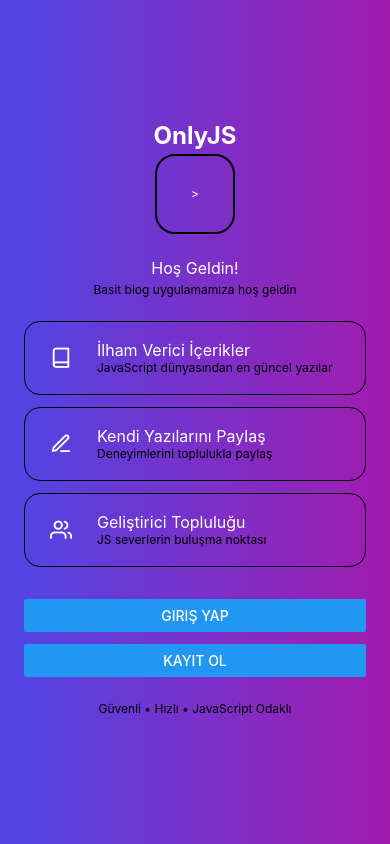
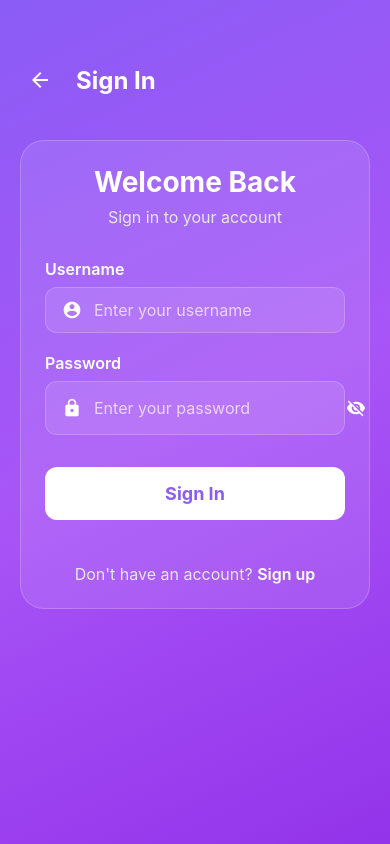
Before and after one commit to seferogluemre/blog-mobile-app, a React Native app in the folder mobile/: screen /Login in a window 390 px wide. Built offline with nearby package versions, Linux system fonts and the light colour scheme.

Commit message:
Add LoginScreen component for user authentication; update App navigation to include login screen; add Expo vector icons dependency

```diff
--- a/mobile/App.tsx
+++ b/mobile/App.tsx
@@ -1,3 +1,4 @@
+import LoginScreen from "@/screens/auth/LoginScreen";
 import RegisterScreen from "@/screens/auth/RegisterScreen";
 import WelcomeScreen from "@/screens/welcome/WelcomeScreen";
 import { NavigationContainer } from "@react-navigation/native";
@@ -11,7 +12,7 @@ export default function App() {
     <NavigationContainer>
       <Stack.Navigator initialRouteName="Welcome" screenOptions={{ headerShown: false }}>
         <Stack.Screen name="Welcome" component={WelcomeScreen} />
-        {/* <Stack.Screen name="Login" component={LoginScreen} /> */}
+        <Stack.Screen name="Login" component={LoginScreen} />
         <Stack.Screen name="Register" component={RegisterScreen} />
       </Stack.Navigator>
     </NavigationContainer>
--- a/mobile/package.json
+++ b/mobile/package.json
@@ -10,6 +10,7 @@
     "postinstall": "npx tailwindcss init"
   },
   "dependencies": {
+    "@expo/vector-icons": "^14.1.0",
     "@hookform/resolvers": "^5.1.1",
     "@radix-ui/react-select": "^2.2.5",
     "@radix-ui/react-slot": "^1.2.3",
--- a/mobile/src/screens/auth/LoginScreen.tsx
+++ b/mobile/src/screens/auth/LoginScreen.tsx
@@ -0,0 +1,232 @@
+import { MaterialIcons } from '@expo/vector-icons';
+import { useNavigation } from '@react-navigation/native';
+import { LinearGradient } from 'expo-linear-gradient';
+import React, { useState } from 'react';
+import {
+    Alert,
+    ScrollView,
+    StyleSheet,
+    Text,
+    TextInput,
+    TouchableOpacity,
+    View,
+} from 'react-native';
+
+export default function LoginScreen() {
+  const navigation = useNavigation();
+  const [formData, setFormData] = useState({
+    username: '',
+    password: '',
+  });
+  const [showPassword, setShowPassword] = useState(false);
+
+  const handleInputChange = (field: string, value: string) => {
+    setFormData(prev => ({ ...prev, [field]: value }));
+  };
+
+  const handleLogin = () => {
+    if (!formData.username || !formData.password) {
+      Alert.alert('Error', 'Please fill in all fields');
+      return;
+    }
+    // Backend API call yapılacak
+    console.log('Login data:', formData);
+  };
+
+  return (
+    <LinearGradient
+      colors={['#8B5CF6', '#A855F7', '#9333EA']}
+      start={{ x: 0, y: 0 }}
+      end={{ x: 1, y: 1 }}
+      style={styles.container}
+    >
+      <ScrollView
+        contentContainerStyle={styles.scrollContainer}
+        showsVerticalScrollIndicator={false}
+      >
+        {/* Header */}
+        <View style={styles.header}>
+          <TouchableOpacity
+            style={styles.backButton}
+            onPress={() => navigation.goBack()}
+          >
+            <MaterialIcons name="arrow-back" size={24} color="#fff" />
+          </TouchableOpacity>
+          <Text style={styles.headerTitle}>Sign In</Text>
+        </View>
+
+        {/* Main Card */}
+        <View style={styles.card}>
+          <View style={styles.cardHeader}>
+            <Text style={styles.cardTitle}>Welcome Back</Text>
+            <Text style={styles.cardSubtitle}>Sign in to your account</Text>
+          </View>
+
+          {/* Form */}
+          <View style={styles.form}>
+            {/* Username */}
+            <View style={styles.inputGroup}>
+              <Text style={styles.label}>Username</Text>
+              <View style={styles.inputContainer}>
+                <MaterialIcons name="account-circle" size={20} color="#fff" style={styles.inputIcon} />
+                <TextInput
+                  style={styles.input}
+                  placeholder="Enter your username"
+                  placeholderTextColor="rgba(255, 255, 255, 0.7)"
+                  value={formData.username}
+                  onChangeText={(value) => handleInputChange('username', value)}
+                />
+              </View>
+            </View>
+
+            {/* Password */}
+            <View style={styles.inputGroup}>
+              <Text style={styles.label}>Password</Text>
+              <View style={styles.inputContainer}>
+                <MaterialIcons name="lock" size={20} color="#fff" style={styles.inputIcon} />
+                <TextInput
+                  style={styles.input}
+                  placeholder="Enter your password"
+                  placeholderTextColor="rgba(255, 255, 255, 0.7)"
+                  secureTextEntry={!showPassword}
+                  value={formData.password}
+                  onChangeText={(value) => handleInputChange('password', value)}
+                />
+                <TouchableOpacity
+                  style={styles.eyeIcon}
+                  onPress={() => setShowPassword(!showPassword)}
+                >
+                  <MaterialIcons
+                    name={showPassword ? 'visibility' : 'visibility-off'}
+                    size={20}
+                    color="#fff"
+                  />
+                </TouchableOpacity>
+              </View>
+            </View>
+
+            {/* Login Button */}
+            <TouchableOpacity style={styles.loginButton} onPress={handleLogin}>
+              <Text style={styles.loginButtonText}>Sign In</Text>
+            </TouchableOpacity>
+
+            {/* Sign Up Link */}
+            <View style={styles.signUpContainer}>
+              <Text style={styles.signUpText}>Don't have an account? </Text>
+              <TouchableOpacity onPress={() => navigation.navigate('Register' as never)}>
+                <Text style={styles.signUpLink}>Sign up</Text>
+              </TouchableOpacity>
+            </View>
+          </View>
+        </View>
+      </ScrollView>
+    </LinearGradient>
+  );
+}
+
+const styles = StyleSheet.create({
+  container: {
+    flex: 1,
+  },
+  scrollContainer: {
+    flexGrow: 1,
+    paddingHorizontal: 20,
+    paddingTop: 60,
+    paddingBottom: 40,
+  },
+  header: {
+    flexDirection: 'row',
+    alignItems: 'center',
+    marginBottom: 40,
+  },
+  backButton: {
+    padding: 8,
+  },
+  headerTitle: {
+    fontSize: 24,
+    fontWeight: 'bold',
+    color: '#fff',
+    marginLeft: 16,
+  },
+  card: {
+    backgroundColor: 'rgba(255, 255, 255, 0.1)',
+    borderRadius: 24,
+    padding: 24,
+    borderWidth: 1,
+    borderColor: 'rgba(255, 255, 255, 0.2)',
+  },
+  cardHeader: {
+    alignItems: 'center',
+    marginBottom: 32,
+  },
+  cardTitle: {
+    fontSize: 28,
+    fontWeight: 'bold',
+    color: '#fff',
+    marginBottom: 8,
+  },
+  cardSubtitle: {
+    fontSize: 16,
+    color: '#E5E7EB',
+    textAlign: 'center',
+  },
+  form: {
+    gap: 20,
+  },
+  inputGroup: {
+    gap: 8,
+  },
+  label: {
+    fontSize: 16,
+    fontWeight: '600',
+    color: '#fff',
+  },
+  inputContainer: {
+    flexDirection: 'row',
+    alignItems: 'center',
+    backgroundColor: 'rgba(255, 255, 255, 0.1)',
+    borderRadius: 12,
+    borderWidth: 1,
+    borderColor: 'rgba(255, 255, 255, 0.2)',
+    paddingHorizontal: 16,
+    paddingVertical: 12,
+  },
+  inputIcon: {
+    marginRight: 12,
+  },
+  input: {
+    flex: 1,
+    fontSize: 16,
+    color: '#fff',
+  },
+  eyeIcon: {
+    padding: 4,
+  },
+  loginButton: {
+    backgroundColor: '#fff',
+    borderRadius: 12,
+    paddingVertical: 16,
+    alignItems: 'center',
+    marginTop: 12,
+  },
+  loginButtonText: {
+    fontSize: 18,
+    fontWeight: 'bold',
+    color: '#8B5CF6',
+  },
+  signUpContainer: {
+    flexDirection: 'row',
+    justifyContent: 'center',
+    alignItems: 'center',
+    marginTop: 24,
+  },
+  signUpText: {
+    fontSize: 16,
+    color: '#E5E7EB',
+  },
+  signUpLink: {
+    fontSize: 16,
+    fontWeight: '600',
+    color: '#fff',
+  },
+});
--- a/mobile/src/screens/auth/RegisterScreen.tsx
+++ b/mobile/src/screens/auth/RegisterScreen.tsx
@@ -1,3 +1,4 @@
+import { MaterialIcons } from '@expo/vector-icons';
 import { useNavigation } from '@react-navigation/native';
 import { LinearGradient } from 'expo-linear-gradient';
 import React, { useState } from 'react';
@@ -10,7 +11,6 @@ import {
   TouchableOpacity,
   View,
 } from 'react-native';
-import Icon from 'react-native-vector-icons/MaterialIcons';
 
 export default function RegisterScreen() {
   const navigation = useNavigation();
@@ -24,9 +24,9 @@ export default function RegisterScreen() {
   const [showRoleDropdown, setShowRoleDropdown] = useState(false);
 
   const roles = [
-    { label: 'Admin', value: 'admin' },
-    { label: 'Author', value: 'author' },
-    { label: 'Reader', value: 'reader' },
+    { label: 'Admin', value: 'admin', icon: 'security' },
+    { label: 'Author', value: 'author', icon: 'edit' },
+    { label: 'Reader', value: 'reader', icon: 'person' },
   ];
 
   const handleInputChange = (field: string, value: string) => {
@@ -59,7 +59,7 @@ export default function RegisterScreen() {
             style={styles.backButton}
             onPress={() => navigation.goBack()}
           >
-            <Icon name="arrow-back" size={24} color="#fff" />
+            <MaterialIcons name="arrow-back" size={24} color="#fff" />
           </TouchableOpacity>
           <Text style={styles.headerTitle}>Create Account</Text>
         </View>
@@ -77,11 +77,11 @@ export default function RegisterScreen() {
             <View style={styles.inputGroup}>
               <Text style={styles.label}>Full Name</Text>
               <View style={styles.inputContainer}>
-                <Icon name="person" size={20} color="#9CA3AF" style={styles.inputIcon} />
+                <MaterialIcons name="person" size={20} color="#fff" style={styles.inputIcon} />
                 <TextInput
                   style={styles.input}
                   placeholder="Enter your full name"
-                  placeholderTextColor="#9CA3AF"
+                  placeholderTextColor="rgba(255, 255, 255, 0.7)"
                   value={formData.fullName}
                   onChangeText={(value) => handleInputChange('fullName', value)}
                 />
@@ -92,11 +92,11 @@ export default function RegisterScreen() {
             <View style={styles.inputGroup}>
               <Text style={styles.label}>Username</Text>
               <View style={styles.inputContainer}>
-                <Icon name="account-circle" size={20} color="#9CA3AF" style={styles.inputIcon} />
+                <MaterialIcons name="account-circle" size={20} color="#fff" style={styles.inputIcon} />
                 <TextInput
                   style={styles.input}
                   placeholder="Choose a username"
-                  placeholderTextColor="#9CA3AF"
+                  placeholderTextColor="rgba(255, 255, 255, 0.7)"
                   value={formData.username}
                   onChangeText={(value) => handleInputChange('username', value)}
                 />
@@ -107,11 +107,11 @@ export default function RegisterScreen() {
             <View style={styles.inputGroup}>
               <Text style={styles.label}>Password</Text>
               <View style={styles.inputContainer}>
-                <Icon name="lock" size={20} color="#9CA3AF" style={styles.inputIcon} />
+                <MaterialIcons name="lock" size={20} color="#fff" style={styles.inputIcon} />
                 <TextInput
                   style={styles.input}
                   placeholder="Create a password"
-                  placeholderTextColor="#9CA3AF"
+                  placeholderTextColor="rgba(255, 255, 255, 0.7)"
                   secureTextEntry={!showPassword}
                   value={formData.password}
                   onChangeText={(value) => handleInputChange('password', value)}
@@ -120,10 +120,10 @@ export default function RegisterScreen() {
                   style={styles.eyeIcon}
                   onPress={() => setShowPassword(!showPassword)}
                 >
-                  <Icon
+                  <MaterialIcons
                     name={showPassword ? 'visibility' : 'visibility-off'}
                     size={20}
-                    color="#9CA3AF"
+                    color="#fff"
                   />
                 </TouchableOpacity>
               </View>
@@ -136,13 +136,27 @@ export default function RegisterScreen() {
                 style={styles.selectContainer}
                 onPress={() => setShowRoleDropdown(!showRoleDropdown)}
               >
-                <Text style={[styles.selectText, formData.role ? styles.selectedText : {}]}>
-                  {formData.role ? roles.find(r => r.value === formData.role)?.label : 'Select your role'}
+                <View style={styles.selectContent}>
+                  {formData.role ? (
+                    <View style={styles.selectedRole}>
+                      <MaterialIcons
+                        name={roles.find(r => r.value === formData.role)?.icon as any}
+                        size={18}
+                        color="#fff"
+                        style={styles.selectedIcon}
+                      />
+                      <Text style={styles.selectedText}>
+                        {roles.find(r => r.value === formData.role)?.label}
                       </Text>
-                <Icon
+                    </View>
+                  ) : (
+                    <Text style={styles.selectText}>Select your role</Text>
+                  )}
+                </View>
+                <MaterialIcons
                   name={showRoleDropdown ? 'keyboard-arrow-up' : 'keyboard-arrow-down'}
                   size={24}
-                  color="#9CA3AF"
+                  color="#fff"
                 />
               </TouchableOpacity>
 
@@ -157,6 +171,7 @@ export default function RegisterScreen() {
                         setShowRoleDropdown(false);
                       }}
                     >
+                      <MaterialIcons name={role.icon as any} size={18} color="#fff" style={styles.dropdownIcon} />
                       <Text style={styles.dropdownText}>{role.label}</Text>
                     </TouchableOpacity>
                   ))}
@@ -272,11 +287,22 @@ const styles = StyleSheet.create({
     paddingHorizontal: 16,
     paddingVertical: 14,
   },
+  selectContent: {
+    flex: 1,
+  },
+  selectedRole: {
+    flexDirection: 'row',
+    alignItems: 'center',
+  },
+  selectedIcon: {
+    marginRight: 8,
+  },
   selectText: {
     fontSize: 16,
-    color: '#9CA3AF',
+    color: 'rgba(255, 255, 255, 0.7)',
   },
   selectedText: {
+    fontSize: 16,
     color: '#fff',
   },
   dropdown: {
@@ -287,10 +313,15 @@ const styles = StyleSheet.create({
     marginTop: 4,
   },
   dropdownItem: {
+    flexDirection: 'row',
+    alignItems: 'center',
     paddingHorizontal: 16,
     paddingVertical: 12,
     borderBottomWidth: 1,
     borderBottomColor: 'rgba(255, 255, 255, 0.1)',
+  },
+  dropdownIcon: {
+    marginRight: 12,
   },
   dropdownText: {
     fontSize: 16,
--- a/mobile/src/screens/welcome/WelcomeScreen.tsx
+++ b/mobile/src/screens/welcome/WelcomeScreen.tsx
@@ -1,7 +1,7 @@
 import { useNavigation } from "@react-navigation/native";
 import { LinearGradient } from "expo-linear-gradient";
 import React from "react";
-import { Button, ScrollView, Text, View } from "react-native";
+import { Button, ScrollView, StyleSheet, Text, View } from "react-native";
 import { FeatureCard } from "./components/FeatureCard";
 
 export default function WelcomeScreen() {
@@ -12,24 +12,26 @@ export default function WelcomeScreen() {
       colors={["#4f46e5", "#a21caf"]}
       start={{ x: 0, y: 0 }}
       end={{ x: 1, y: 0 }}
-      style={{ flex: 1 }}
+      style={styles.container}
     >
-      <ScrollView contentContainerStyle={{ flexGrow: 1, justifyContent: "center" }}>
-        <View style={{ alignItems: "center", paddingHorizontal: 24 }}>
+      <ScrollView contentContainerStyle={styles.scrollContainer}>
+        <View style={styles.contentContainer}>
           {/* Başlık */}
-          <Text style={{ fontSize: 24, fontWeight: "bold", color: "white", marginTop: 8, marginBottom: 4 }}>OnlyJS</Text>
+          <Text style={styles.title}>OnlyJS</Text>
+
           {/* Logo */}
-          <View style={{ width: 80, height: 80, borderRadius: 20, backgroundColor: "white/10", borderWidth: 2, borderColor: "white/20", alignItems: "center", justifyContent: "center", marginBottom: 24 }}>
-            {/* Buraya SVG veya icon ekleyebilirsin */}
-            <Text style={{ fontSize: 12, color: "white" }}>{">"}</Text>
+          <View style={styles.logoContainer}>
+            <Text style={styles.logoText}>{">"}</Text>
           </View>
+
           {/* Hoşgeldin */}
-          <Text style={{ fontSize: 16, fontWeight: "semibold", color: "white", marginBottom: 4 }}>Hoş Geldin!</Text>
-          <Text style={{ fontSize: 12, color: "white/80", marginBottom: 24, textAlign: "center" }}>
+          <Text style={styles.welcomeTitle}>Hoş Geldin!</Text>
+          <Text style={styles.welcomeSubtitle}>
             Basit blog uygulamamıza hoş geldin
           </Text>
+
           {/* Kartlar */}
-          <View style={{ width: "100%", gap: 12, marginBottom: 32 }}>
+          <View style={styles.cardsContainer}>
             <FeatureCard
               icon="book"
               title="İlham Verici İçerikler"
@@ -46,13 +48,15 @@ export default function WelcomeScreen() {
               description="JS severlerin buluşma noktası"
             />
           </View>
+
           {/* Butonlar */}
-          <View style={{ width: "100%", gap: 12, marginBottom: 24 }}>
+          <View style={styles.buttonsContainer}>
             <Button title="Giriş Yap" onPress={() => navigation.navigate("Login" as never)} />
             <Button title="Kayıt Ol" onPress={() => navigation.navigate("Register" as never)} />
           </View>
+
           {/* Alt bilgi */}
-          <Text style={{ fontSize: 12, color: "white/60", marginBottom: 16 }}>
+          <Text style={styles.footerText}>
             Güvenli • Hızlı • JavaScript Odaklı
           </Text>
         </View>
@@ -60,3 +64,66 @@ export default function WelcomeScreen() {
     </LinearGradient>
   );
 }
+
+const styles = StyleSheet.create({
+  container: {
+    flex: 1,
+  },
+  scrollContainer: {
+    flexGrow: 1,
+    justifyContent: "center",
+  },
+  contentContainer: {
+    alignItems: "center",
+    paddingHorizontal: 24,
+  },
+  title: {
+    fontSize: 24,
+    fontWeight: "bold",
+    color: "white",
+    marginTop: 8,
+    marginBottom: 4,
+  },
+  logoContainer: {
+    width: 80,
+    height: 80,
+    borderRadius: 20,
+    backgroundColor: "rgba(255, 255, 255, 0.1)",
+    borderWidth: 2,
+    borderColor: "rgba(255, 255, 255, 0.2)",
+    alignItems: "center",
+    justifyContent: "center",
+    marginBottom: 24,
+  },
+  logoText: {
+    fontSize: 12,
+    color: "white",
+  },
+  welcomeTitle: {
+    fontSize: 16,
+    fontWeight: "600",
+    color: "white",
+    marginBottom: 4,
+  },
+  welcomeSubtitle: {
+    fontSize: 12,
+    color: "rgba(255, 255, 255, 0.8)",
+    marginBottom: 24,
+    textAlign: "center",
+  },
+  cardsContainer: {
+    width: "100%",
+    gap: 12,
+    marginBottom: 32,
+  },
+  buttonsContainer: {
+    width: "100%",
+    gap: 12,
+    marginBottom: 24,
+  },
+  footerText: {
+    fontSize: 12,
+    color: "rgba(255, 255, 255, 0.6)",
+    marginBottom: 16,
+  },
+});
--- a/mobile/src/screens/welcome/components/FeatureCard.tsx
+++ b/mobile/src/screens/welcome/components/FeatureCard.tsx
@@ -1,6 +1,6 @@
+import { Feather } from "@expo/vector-icons";
 import React from "react";
-import { Text, View } from "react-native";
-import Icon from "react-native-vector-icons/Feather";
+import { StyleSheet, Text, View } from "react-native";
 
 interface FeatureCardProps {
   icon: string;
@@ -9,13 +9,46 @@ interface FeatureCardProps {
 }
 
 export const FeatureCard: React.FC<FeatureCardProps> = ({ icon, title, description }) => (
-  <View style={{ flexDirection: "row", alignItems: "center", backgroundColor: "white/10", borderRadius: 16, padding: 16, borderWidth: 1, borderColor: "white/20" }}>
-    <View style={{ width: 40, height: 40, borderRadius: 8, backgroundColor: "white/20", alignItems: "center", justifyContent: "center", marginRight: 16 }}>
-      <Icon name={icon} size={22} color="#fff" />
+  <View style={styles.container}>
+    <View style={styles.iconContainer}>
+      <Feather name={icon as any} size={22} color="#fff" />
     </View>
-    <View style={{ flex: 1 }}>
-      <Text style={{ fontSize: 16, fontWeight: "semibold", color: "white" }}>{title}</Text>
-      <Text style={{ fontSize: 12, color: "white/70" }}>{description}</Text>
+    <View style={styles.textContainer}>
+      <Text style={styles.title}>{title}</Text>
+      <Text style={styles.description}>{description}</Text>
     </View>
   </View>
 );
+
+const styles = StyleSheet.create({
+  container: {
+    flexDirection: "row",
+    alignItems: "center",
+    backgroundColor: "rgba(255, 255, 255, 0.1)",
+    borderRadius: 16,
+    padding: 16,
+    borderWidth: 1,
+    borderColor: "rgba(255, 255, 255, 0.2)",
+  },
+  iconContainer: {
+    width: 40,
+    height: 40,
+    borderRadius: 8,
+    backgroundColor: "rgba(255, 255, 255, 0.25)",
+    alignItems: "center",
+    justifyContent: "center",
+    marginRight: 16,
+  },
+  textContainer: {
+    flex: 1,
+  },
+  title: {
+    fontSize: 16,
+    fontWeight: "600",
+    color: "white",
+  },
+  description: {
+    fontSize: 12,
+    color: "rgba(255, 255, 255, 0.7)",
+  },
+});
```
Also changed, not shown: 1 other file (tests, documents, lock files or other folders). Lines whose indentation alone changed are shown as unchanged.
